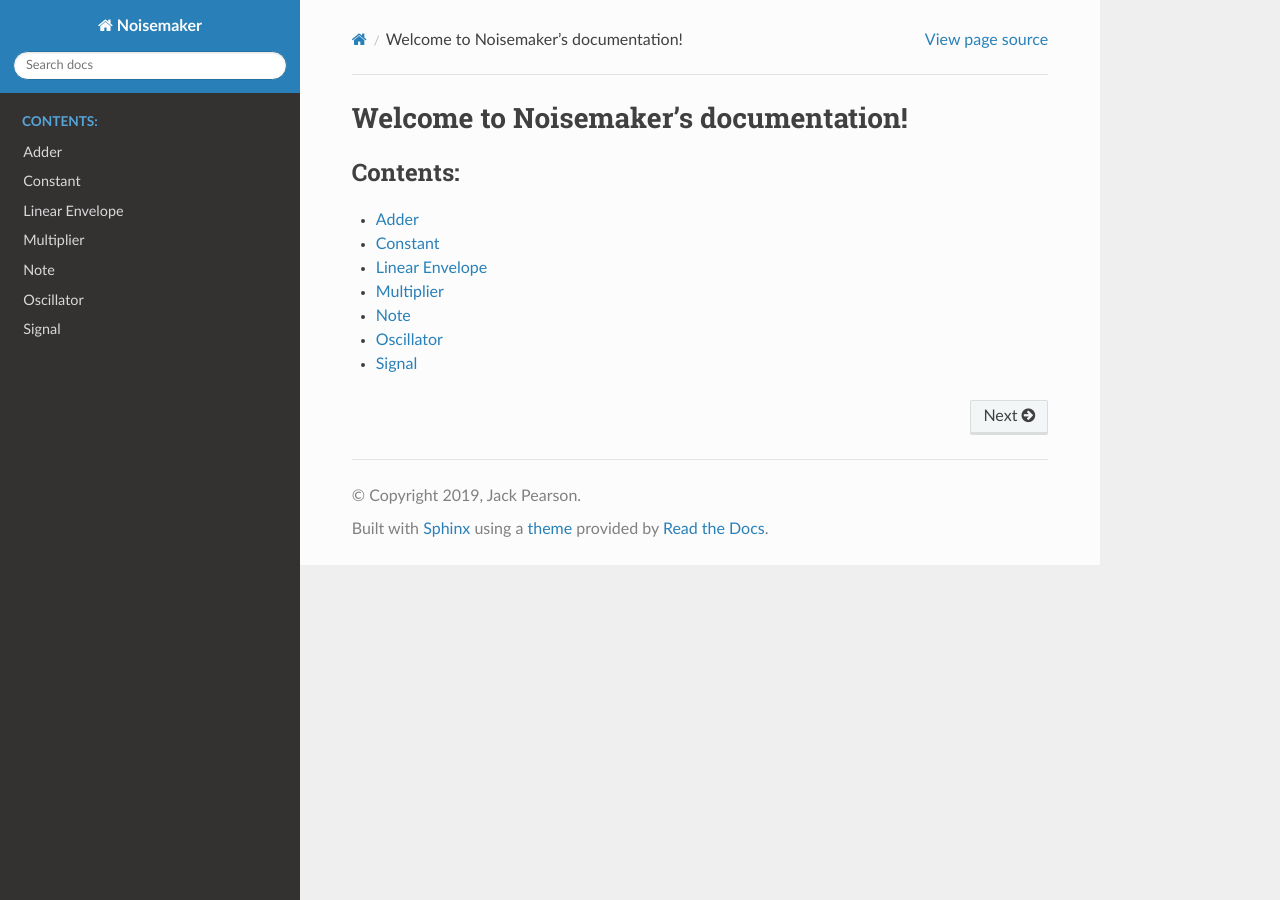
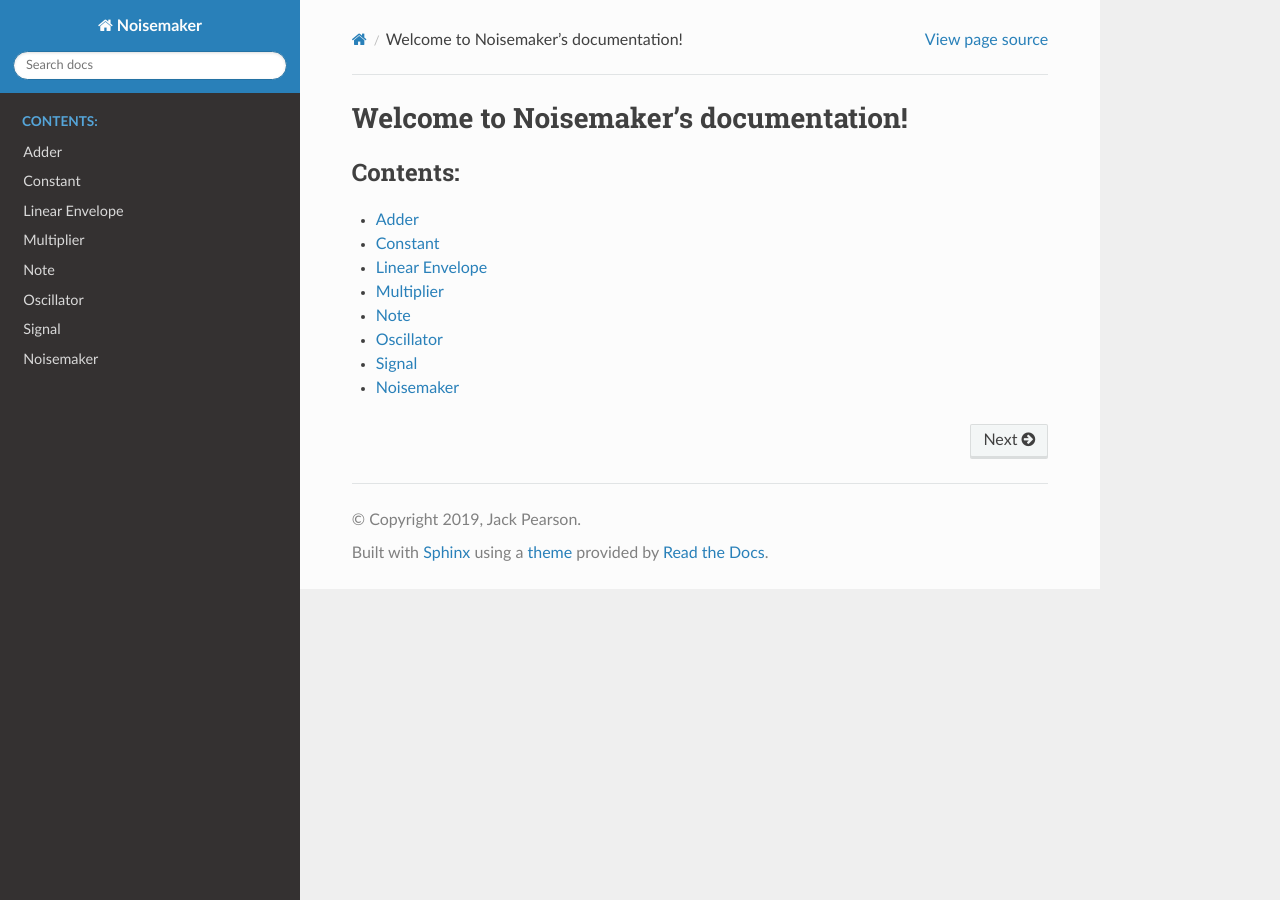
Before and after one commit to CCS-1L-F19/noisemaker, a Sphinx documentation site: the page built from docs/index.rst, in a window 1280 px wide. Built offline with Sphinx 7.4.7 and the Read the Docs theme 2.0.0, drawn with Linux system fonts in a browser that asks for light colours.

Commit message:
small documentation additions

```diff
--- a/docs/index.rst
+++ b/docs/index.rst
@@ -17,3 +17,4 @@
    /signals/note
    /signals/oscillator
    /signals/signal
+   /noisemaker
--- /dev/null
+++ b/docs/noisemaker.rst
@@ -0,0 +1,5 @@
+Noisemaker
+==========
+
+.. doxygennamespace:: noisemaker
+    :members:
```
Also changed, not shown: 2 other files.
